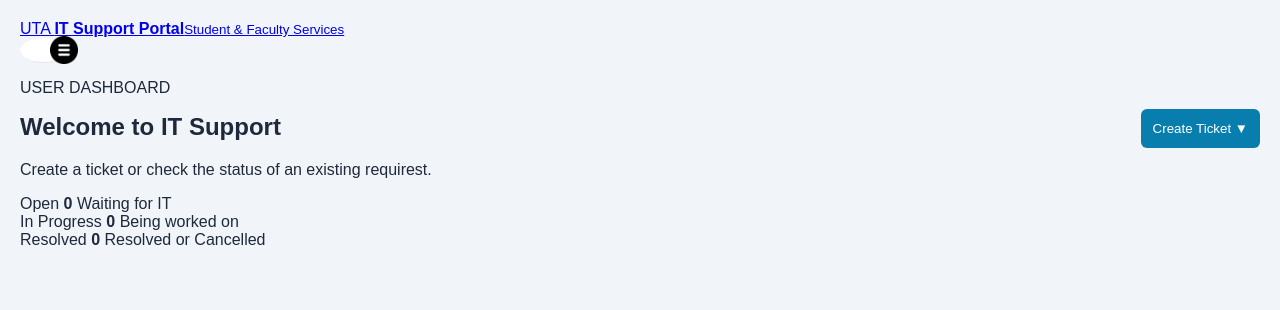
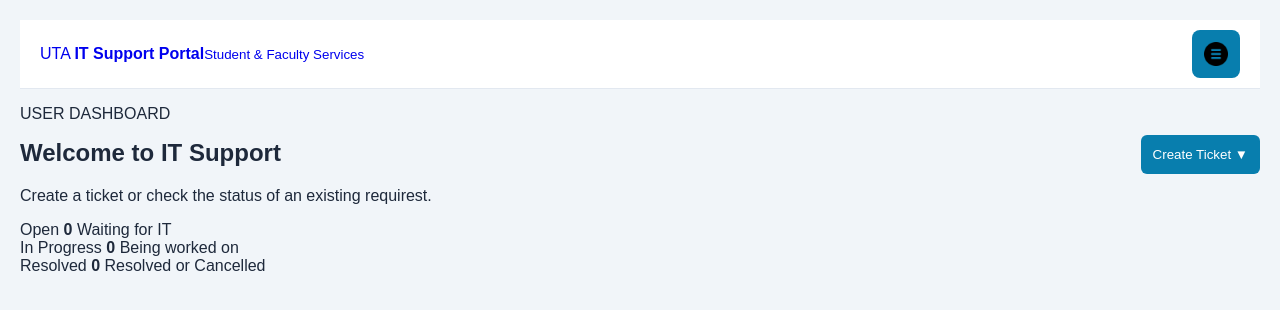
Before and after one commit to vicemont/UTA-IT-Ticket-System, a PHP site: page /userdashboard.php in a window 1280 px wide. Shown: the top 310 px of the page. Run offline with PHP 8.4, Linux system fonts and the light colour scheme; a user stored in the database is signed in; data that the repository does not hold is empty.

Commit message:
fixed menu button

```diff
--- a/css/userdashboard.css
+++ b/css/userdashboard.css
@@ -26,7 +26,7 @@ input, select, textarea {
     border-radius: 6px;
 }
 
-/* ONE generic button rule, no width or margin */
+/*generic button rule, no width or margin */
 button {
     padding: 12px;
     border: 0;
@@ -36,7 +36,7 @@ button {
     cursor: pointer;
 }
 /* ---------- top bar ---------- */
-.topbar #hamburger{
+.topbar {
     position: relative;
     display: flex;
     justify-content: space-between;
@@ -53,11 +53,10 @@ button {
 }
 
 .topbar .three-lines {
-    width: 5px;
-    height: 5px;
+    width: auto;
+    height: auto;
     padding: 6px;
     margin: 0;
-    border-radius: 50%;
     background-color: transparent;
     display: flex;
     align-items: center;
@@ -65,36 +64,65 @@ button {
 }
 
 .topbar .three-lines img {
-    width: 40px;
-    height: 40px;
-    padding: 6px;
-    margin: 0;
-    background: none;
-    display: flex;
-    align-items: center;
-    justify-content: center;
+    width: 24px;
+    height: 24px;
+    display: block;
 }
 
 /* ---------- dropdown menu ---------- */
 .dropdown-menu {
-    display: none !important;
-    position: absolute !important;
-    top: 100% !important;
-    right: 0 !important;
-    z-index: 50 !important;
+    display: none; /* Hidden by default */
+    position: absolute;
+    top: 100%; /* Sits exactly below the topbar */
+    right: 24px;
+    z-index: 50;
     background: #ffffff;
     border: 1px solid #e2e8f0;
     border-radius: 8px;
-    padding: 12px;
-    box-shadow: 0 10px 15px -3px rgba(0, 0, 0, 0.1);
+    padding: 16px;
+    box-shadow: 0 4px 10px rgba(0, 0, 0, 0.08);
+    display: none; /* Let JS handle display: flex */
+    flex-direction: column;
+    gap: 12px;
+    min-width: 200px;
 }
 
+.dropdown-menu button {
+    width: 100%;
+    border-radius: 6px;
+    padding: 12px;
+    font-size: 14px;
+    font-weight: 600;
+}
 .dropdown-menu.show {
-    display: flex;
-    flex-direction: column;
-    gap: 8px;
+    display: block !important;
 }
 
+.dropdown-menu .logout-button {
+    background-color: #dc2626;
+}
+.dropdown-menu .bell-button {
+    display: flex;
+    justify-content: space-between;
+    align-items: center;
+    background-color: #f1f5f9;
+    color: #1e293b;
+    width: 100%;
+}
+.dropdown-menu .bell-icon {
+    font-size: 16px;
+}
+
+.dropdown-menu .count-badge {
+    background-color: #dc2626;
+    color: #ffffff;
+    font-size: 11px;
+    padding: 2px 6px;
+    border-radius: 10px;
+    font-weight: bold;
+    display: inline-block;
+    line-height: 1;
+}
 .logout-button {
     width: 100%;
 }
--- a/js/userdashboard-menu.js
+++ b/js/userdashboard-menu.js
@@ -1,14 +1,18 @@
-const menuToggle = document.getElementById('hamburger');
-const dropdownMenu = document.querySelector('.dropdown-menu');
+document.addEventListener('DOMContentLoaded', () => {
+    const hamburger = document.getElementById('hamburger');
+    const dropdownMenu = document.querySelector('.dropdown-menu');
 
-menuToggle.addEventListener('click', () => {
-    const isOpen = dropdownMenu.classList.toggle('show');
-    menuToggle.setAttribute('aria-expanded', isOpen);
-});
+    if (hamburger && dropdownMenu) {
+        hamburger.addEventListener('click', (event) => {
+            event.stopPropagation();
+            dropdownMenu.classList.toggle('show');
+        });
 
-window.addEventListener('click', (event) => {
-    if (!menuToggle.contains(event.target) && !dropdownMenu.contains(event.target)) {
-        dropdownMenu.classList.remove('show');
-        menuToggle.setAttribute('aria-expanded', 'false');
+        // Click anywhere outside to dismiss
+        document.addEventListener('click', (event) => {
+            if (!dropdownMenu.contains(event.target) && !hamburger.contains(event.target)) {
+                dropdownMenu.classList.remove('show');
+            }
+        });
     }
 });
--- a/userdashboard.php
+++ b/userdashboard.php
@@ -17,21 +17,21 @@ if (!isset($_SESSION['user_role']) || $_SESSION['user_role'] !== 'user') {
     <script src="js/userdashboard-menu.js" defer></script>
 </head>
 <body>
-    <header class ="topbar">
-        <a class = "brand" href="userdashboard.php" aria-label = "UTA IT Support Portal Home">
+    <header class ="topbar" style="display: flex; align-items: center; width: 100%; box-sizing: border-box; background-color: #ffffff; padding: 10px 20px;">
+        <a class = "brand" href="userdashboard.php" aria-label = "UTA IT Support Portal Home" style="text-decoration:none;">
             <span class ="brand-mark">UTA</span>
             <span><strong>IT Support Portal</strong><small>Student &amp; Faculty Services</small></span>
         </a>
         <!--hamburger menu-->
-        <div class="top-actions">
-            <button id="hamburger" class ="three-lines" type="button">
+        <div class="top-actions" style="margin-left: auto; position: relative;">
+            <button id="hamburger" class ="three-lines" type="button" style="cursor: pointer; display: flex; align-items: center; justify-content: center;background-color: #087eae; border: none; border-radius: 8px; padding: 12px;">
                 <img src="images/hamburger-menu-icon.png" width="24" height="24" alt="Menu">
             </button>
         </div>
         <!--dropdown menu-->
-        <div class="dropdown-menu">
+        <div class="dropdown-menu" style="display: none; position: absolute; right: 0; top: 100%; background: white; border: 1px solid #ccc; box-shadow: 0 4px 6px rgba(0,0,0,0.1); padding: 10px; border-radius: 4px; z-index: 1000;">
             <!--logout button-->
-            <button id="logoutButton" class ="logout-button" type="button" aria-expanded="false">Logout</button>
+            <button id="logoutButton" class ="logout-button" type="button">Logout</button>
             <!--notifcation button-->
             <button id="notificationsButton" class ="bell-button" type ="button" aria-expanded="false" aria-label="View notifications">
                 <span class="bell-icon">🔔</span>
```
